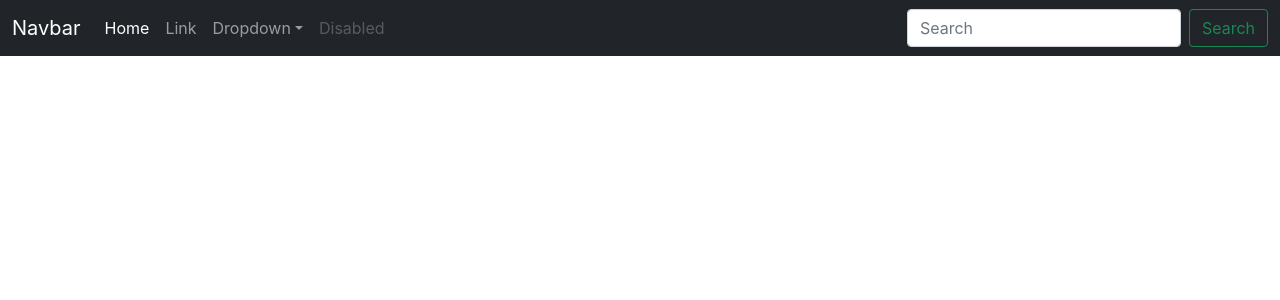
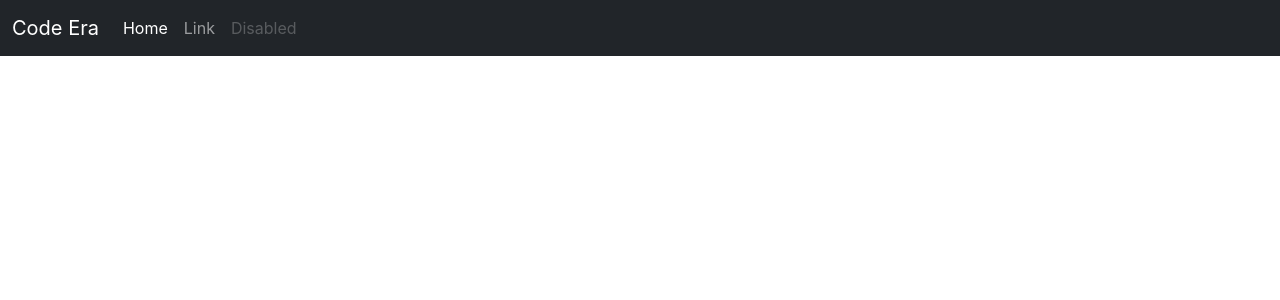
Before and after one commit to himik-nainwal/Code-Era-University-Coding-Platform-, a React (Create React App) app in the folder code-era/: page / in a window 1280 px wide. Shown: the top 300 px of the page. Built offline with nearby package versions, Linux system fonts and the light colour scheme.

Commit message:
removed searchbar from navbar

```diff
--- a/code-era/src/app/App.js
+++ b/code-era/src/app/App.js
@@ -1,44 +1,10 @@
 import '../styles/App.css';
+import Navbar from "./../components/navbar/Navbar"
 
 function App() {
   return <>
   {/* navbar */}
-  <nav class="navbar navbar-expand-lg navbar-dark bg-dark">
-  <div class="container-fluid">
-    <a class="navbar-brand" href="#">Navbar</a>
-    <button class="navbar-toggler" type="button" data-bs-toggle="collapse" data-bs-target="#navbarSupportedContent" aria-controls="navbarSupportedContent" aria-expanded="false" aria-label="Toggle navigation">
-      <span class="navbar-toggler-icon"></span>
-    </button>
-    <div class="collapse navbar-collapse" id="navbarSupportedContent">
-      <ul class="navbar-nav me-auto mb-2 mb-lg-0">
-        <li class="nav-item">
-          <a class="nav-link active" aria-current="page" href="#">Home</a>
-        </li>
-        <li class="nav-item">
-          <a class="nav-link" href="#">Link</a>
-        </li>
-        <li class="nav-item dropdown">
-          <a class="nav-link dropdown-toggle" href="#" id="navbarDropdown" role="button" data-bs-toggle="dropdown" aria-expanded="false">
-            Dropdown
-          </a>
-          <ul class="dropdown-menu" aria-labelledby="navbarDropdown">
-            <li><a class="dropdown-item" href="#">Action</a></li>
-            <li><a class="dropdown-item" href="#">Another action</a></li>
-            <li><hr class="dropdown-divider" /></li>
-            <li><a class="dropdown-item" href="#">Something else here</a></li>
-          </ul>
-        </li>
-        <li class="nav-item">
-          <a class="nav-link disabled">Disabled</a>
-        </li>
-      </ul>
-      <form class="d-flex">
-        <input class="form-control me-2" type="search" placeholder="Search" aria-label="Search" />
-        <button class="btn btn-outline-success" type="submit">Search</button>
-      </form>
-    </div>
-  </div>
-</nav>
+  <Navbar />
 {/* navbar end */}
   </>;
 }
--- /dev/null
+++ b/code-era/src/components/navbar/Navbar.js
@@ -0,0 +1,31 @@
+import React from 'react'
+
+function navbar() {
+  return (
+    <>
+    <nav class="navbar navbar-expand-lg navbar-dark bg-dark">
+  <div class="container-fluid">
+    <a class="navbar-brand" href="#">Code Era</a>
+    <button class="navbar-toggler" type="button" data-bs-toggle="collapse" data-bs-target="#navbarSupportedContent" aria-controls="navbarSupportedContent" aria-expanded="false" aria-label="Toggle navigation">
+      <span class="navbar-toggler-icon"></span>
+    </button>
+    <div class="collapse navbar-collapse" id="navbarSupportedContent">
+      <ul class="navbar-nav me-auto mb-2 mb-lg-0">
+        <li class="nav-item">
+          <a class="nav-link active" aria-current="page" href="#">Home</a>
+        </li>
+        <li class="nav-item">
+          <a class="nav-link" href="#">Link</a>
+        </li>
+        <li class="nav-item">
+          <a class="nav-link disabled">Disabled</a>
+        </li>
+      </ul>
+    </div>
+  </div>
+</nav>
+    </>
+  )
+}
+
+export default navbar
```
